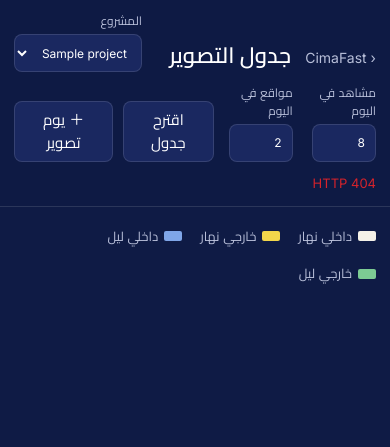
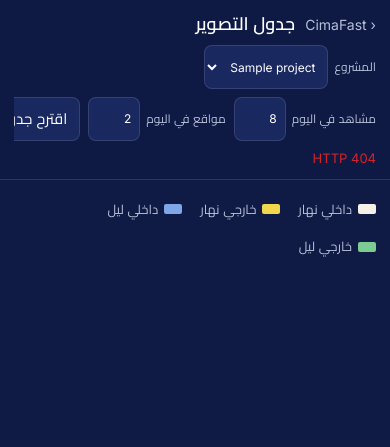
Before and after one commit to onkpictures-osama/cimafast, a Python web app: template board/templates/board.html in a window 390 px wide. Shown: the top 447 px of the page. Run offline with Jinja, Linux system fonts and the light colour scheme; the template is opened without the code that fills it: most values are stand-ins (such as "Sample title", 1, 10 or a date in 2020).

Commit message:
Tighten the mobile .bar header on board/home/team/activity so it stops wrapping into a tall, empty-feeling stack
At <=700px the header (logo/title, project or identity field, action
controls, status/user line) each wrapped onto its own full-height row
with desktop gaps/padding, and .field--inline labels inside the
schedule toolbar squeezed into 3-line columns - together producing the
tall header with lots of dead space the owner circled on mobile
Chrome. Tighten .bar padding/gaps, lay .field out as a single row
(label beside input) instead of stacked, let .bar__actions scroll
horizontally instead of text-wrapping its labels, bump every control
to the 44px touch-target floor, and on home.html let the identity row
(name/role/chip) take the full width instead of wrapping the chip onto
its own line. Verified header height 156->131px (home) and 252->180px
(board) at 390px width with no touch target under 44px, no horizontal
page overflow, and desktop/tablet unaffected (change is scoped inside
the existing @media (max-width: 700px) blocks).

Co-Authored-By: Claude Sonnet 5 <noreply@anthropic.com>

```diff
--- a/board/static/board.css
+++ b/board/static/board.css
@@ -138,7 +138,23 @@ select, input { font: inherit; color: var(--text); background: var(--surface); b
 .signin h1 { font-weight: 600; }
 
 @media (max-width: 700px) {
-  .bar { padding: 12px 14px; }
+  /* الشريط العلوي كان بيلف كل عنصر (العنوان، اختيار المشروع، كل حقل جوه
+     .bar__actions، السطر الأخير) في سطر لوحده بمسافات سطح المكتب، فبيطلع
+     هيدر طويل فاضي على الموبايل. هنا بنقفل المسافات وبنخلي كل حقل (لابل +
+     مدخل) سطر واحد بدل اتنين. */
+  .bar { padding: 10px 14px; gap: 8px 10px; align-items: center; }
+  .bar__title { gap: 10px; }
+  .bar__title h1 { font-size: 18px; }
+  .cf-logo-master { height: 32px; }
+  .field { display: flex; flex-direction: row; align-items: center; gap: 6px; font-size: 12px; }
+  .field span { white-space: nowrap; }
+  .field--inline { flex: 0 0 auto; }
+  .field--inline input { width: 52px; }
+  select, input { min-height: 44px; padding: 6px 8px; }
+  .btn { min-height: 44px; padding: 6px 12px; white-space: nowrap; }
+  /* حقول اليوم + زراير الاقتراح مع بعض أعرض من أي شاشة موبايل — سكرول
+     أفقي بدل ما اللابل يتقطّع لعمود ضيق (نفس فكرة .board اللي تحتها). */
+  .bar__actions { gap: 8px; flex-wrap: nowrap; overflow-x: auto; -webkit-overflow-scrolling: touch; }
   .board { padding: 8px 14px 20px; }
   .day { flex-basis: 82vw; }
   .legend { flex-wrap: wrap; padding: 8px 14px; }
```
Also changed, not shown: board/static/home.css (+11 -0 lines).
